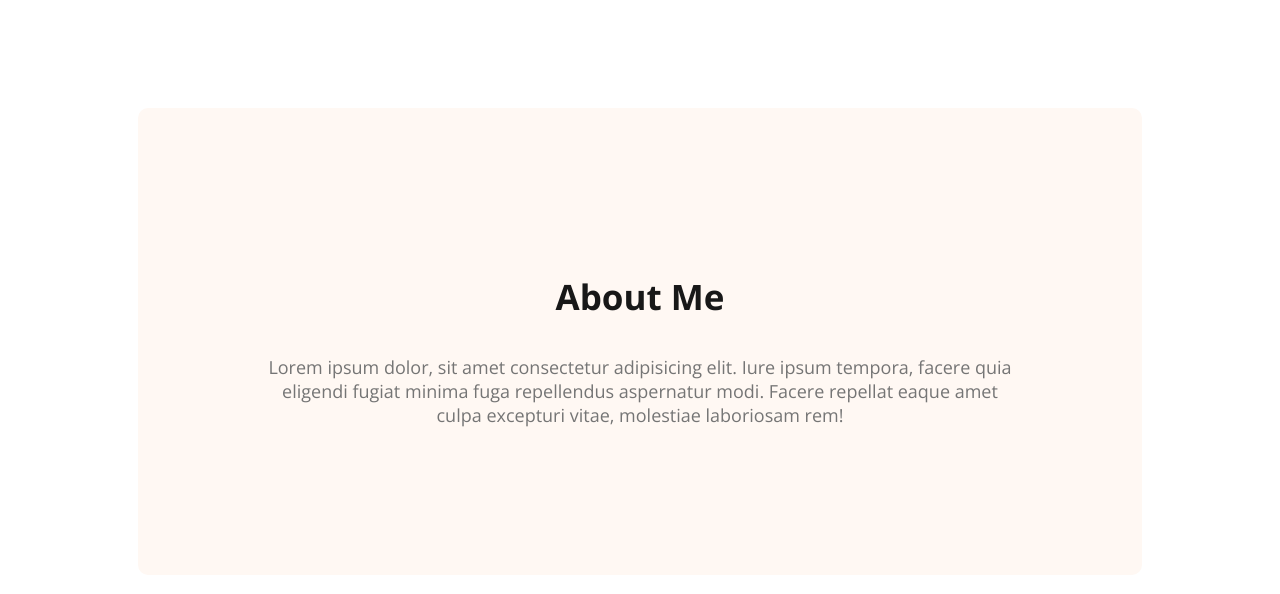
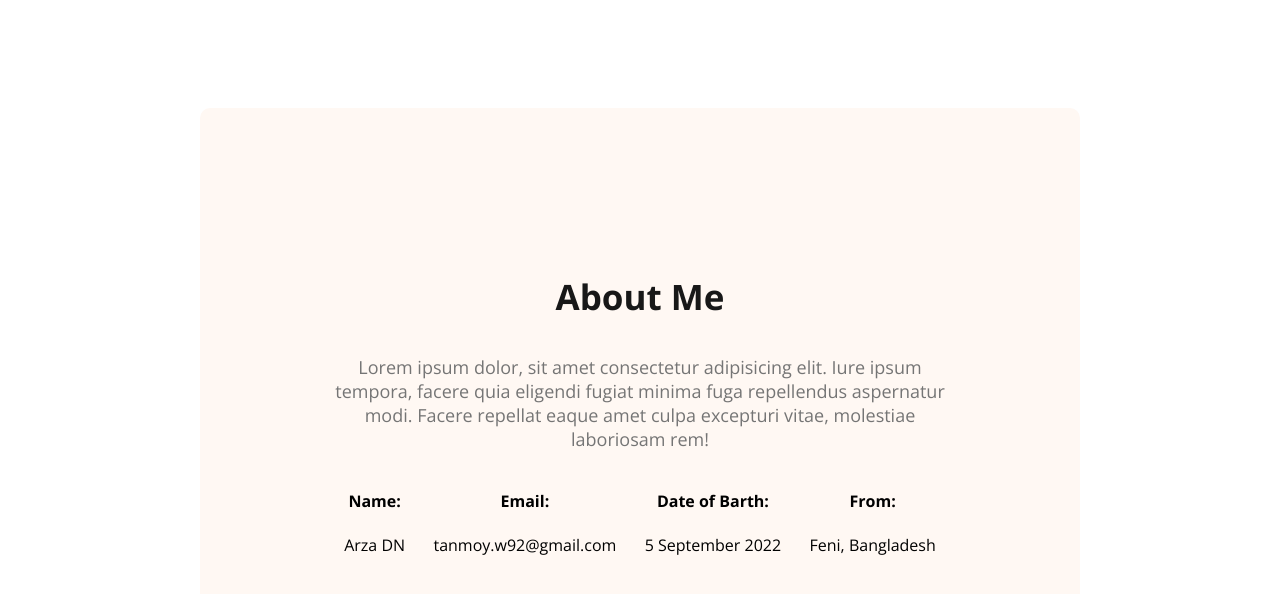
Before and after one commit to tanmoy2023/webdeveloper-portfolio, a plain HTML site: page index.html in a window 1280 px wide. Shown: the part 586-1180 px from the top of the page. Drawn offline with nearby package versions, Linux system fonts and the light colour scheme.

Commit message:
about info

```diff
--- a/index.html
+++ b/index.html
@@ -37,6 +37,25 @@
             <p class="section-description">
                 Lorem ipsum dolor, sit amet consectetur adipisicing elit. Iure ipsum tempora, facere quia eligendi fugiat minima fuga repellendus aspernatur modi. Facere repellat eaque amet culpa excepturi vitae, molestiae laboriosam rem!
             </p>
+            <div class="about-info-container">
+                <div class="about-info">
+                    <h4 class="info-title">Name:</h4>
+                    <p class="info-description">Arza DN</p>
+                </div>
+                <div class="about-info">
+                    <h4 class="info-title">Email:</h4>
+                    <p class="info-description">tanmoy.w92@gmail.com</p>
+                </div>
+                <div class="about-info">
+                    <h4 class="info-title">Date of Barth:</h4>
+                    <p class="info-description">5 September 2022</p>
+                </div>
+                <div class="about-info">
+                    <h4 class="info-title">From:</h4>
+                    <p class="info-description">Feni, Bangladesh</p>
+                </div>
+
+            </div>
 
         </section>
     </main>
--- a/styles/portfolio.css
+++ b/styles/portfolio.css
@@ -89,6 +89,11 @@ nav a{
 
 /* main section styles */
 
+main{
+    max-width: 1140px;
+    margin: 0 auto;
+}
+
 /* about section styles */
 
 .about{
@@ -98,3 +103,10 @@ nav a{
     margin: 130px ;
 
 }
+.about-info-container{
+    display: flex;
+    justify-content: space-around;
+}
+.about-info{
+    text-align: center;
+}
```
